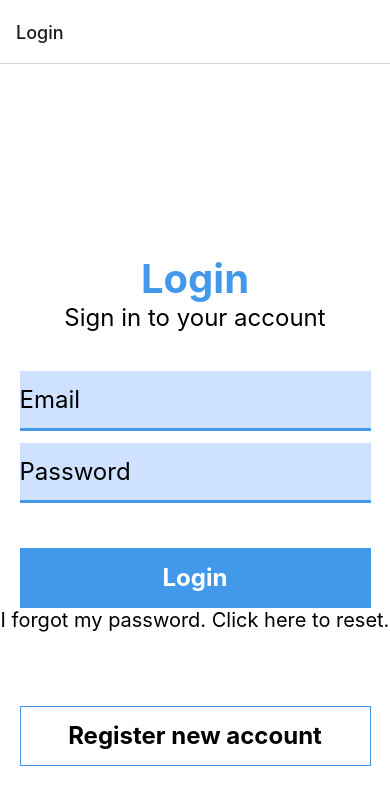
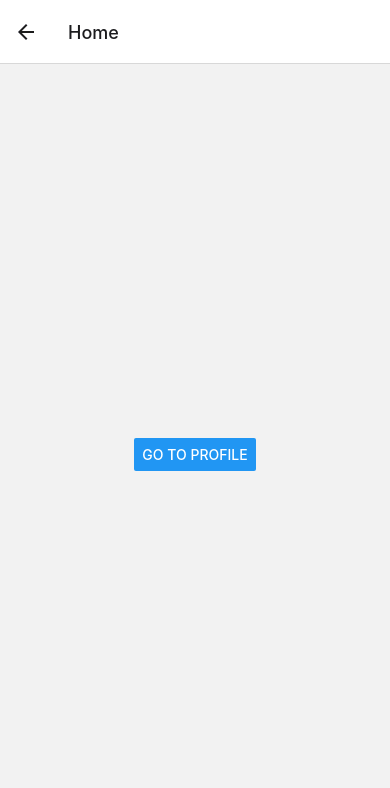
Before and after one commit to howkymike/Pij-zdrowo, a React Native app: screen /Home in a window 390 px wide. Shown: the top 788 px of the page. Built offline with nearby package versions, Linux system fonts and the light colour scheme.

Commit message:
Home screen init, UserProfile screen init, bug fixes

```diff
--- a/App.js
+++ b/App.js
@@ -4,6 +4,8 @@ import { createNativeStackNavigator } from "@react-navigation/native-stack";
 
 import Login from "./screens/Login";
 import Register from "./screens/Register.js";
+import Home from "./screens/Home.js";
+import UserProfile from "./screens/UserProfile.js";
 
 const Stack = createNativeStackNavigator();
 
@@ -15,6 +17,8 @@ export default function App() {
         <Stack.Navigator>
           <Stack.Screen name="Login" component={Login} />
           <Stack.Screen name="Register" component={Register} />
+          <Stack.Screen name="Home" component={Home} />
+          <Stack.Screen name="UserProfile" component={UserProfile} />
         </Stack.Navigator>
       </NavigationContainer>
     </>
--- a/package.json
+++ b/package.json
@@ -9,6 +9,7 @@
     "web": "expo start --web"
   },
   "dependencies": {
+    "@expo/webpack-config": "^0.17.0",
     "@react-navigation/native": "^6.0.13",
     "@react-navigation/native-stack": "^6.9.1",
     "axios": "^1.1.3",
@@ -16,9 +17,11 @@
     "expo-status-bar": "~1.4.0",
     "qs": "^6.11.0",
     "react": "18.0.0",
+    "react-dom": "18.0.0",
     "react-native": "0.69.6",
     "react-native-safe-area-context": "4.3.1",
-    "react-native-screens": "~3.15.0"
+    "react-native-screens": "~3.15.0",
+    "react-native-web": "~0.18.7"
   },
   "devDependencies": {
     "@babel/core": "^7.12.9"
--- /dev/null
+++ b/screens/Home.js
@@ -0,0 +1,17 @@
+import {
+    Button,
+    View,
+} from "react-native";
+
+
+
+export default function Home({ navigation }) {
+    return (
+        <View style={{ flex: 1, alignItems: 'center', justifyContent: 'center' }}>
+            <Button
+                title="Go to Profile"
+                onPress={() => navigation.navigate('UserProfile')}
+            />
+        </View>
+    );
+}
--- a/screens/Login.js
+++ b/screens/Login.js
@@ -8,6 +8,8 @@ import {
   Pressable,
   StatusBar,
 } from "react-native";
+
+import dropLogo from '../assets/drop.png';
 
 import { useState } from "react";
 
@@ -40,6 +42,8 @@ export default function Login({ navigation }) {
   async function loginHandler() {
     setIsLogging(true);
     const res = await loginUser(email, password);
+    if(res)
+      navigation.navigate("Home")
     setIsLogging(false);
   }
 
@@ -59,7 +63,7 @@ export default function Login({ navigation }) {
       <Image
         resizeMode={"cover"}
         style={Drop}
-        source={require("C:\\Users\\Bartosz\\Documents\\Studia\\IoT\\Pij-zdrowo\\assets\\drop.png")}
+        source={dropLogo}
         width={71}
         height={98}
       />
--- a/screens/Register.js
+++ b/screens/Register.js
@@ -7,6 +7,8 @@ import {
   Image,
   Pressable,
 } from "react-native";
+
+import dropLogo from '../assets/drop.png';
 
 import { useState } from "react";
 
@@ -58,7 +60,7 @@ export default function Register() {
         <Image
           resizeMode={"cover"}
           style={Drop}
-          source={require("C:\\Users\\Bartosz\\Documents\\Studia\\IoT\\Pij-zdrowo\\assets\\drop.png")}
+          source={dropLogo}
           width={71}
           height={98}
         />
--- /dev/null
+++ b/screens/UserProfile.js
@@ -0,0 +1,15 @@
+import {
+  Button,
+  View,
+} from "react-native";
+
+export default function UserProfile({ navigation }) {
+  return (
+      <View style={{ flex: 1, alignItems: 'center', justifyContent: 'center' }}>
+        <Button
+            title="Go to Home"
+            onPress={() => navigation.navigate('Home')}
+        />
+      </View>
+  );
+}
--- a/util/auth.js
+++ b/util/auth.js
@@ -36,10 +36,15 @@ export const loginUser = async (email, password) => {
     data: qs.stringify(data),
     url: `${URL}/login`,
   };
+  console.log(qs.stringify(data));
   try {
     const response = await axios(options);
-    console.log(response.data);
+    const resData = response.data;
+    if(resData && resData.token) {
+      return true;
+    }
   } catch (err) {
     console.error(err.response.data);
   }
+  return false;
 };
```
Also changed, not shown: 2 other files (tests, documents, lock files or other folders).
